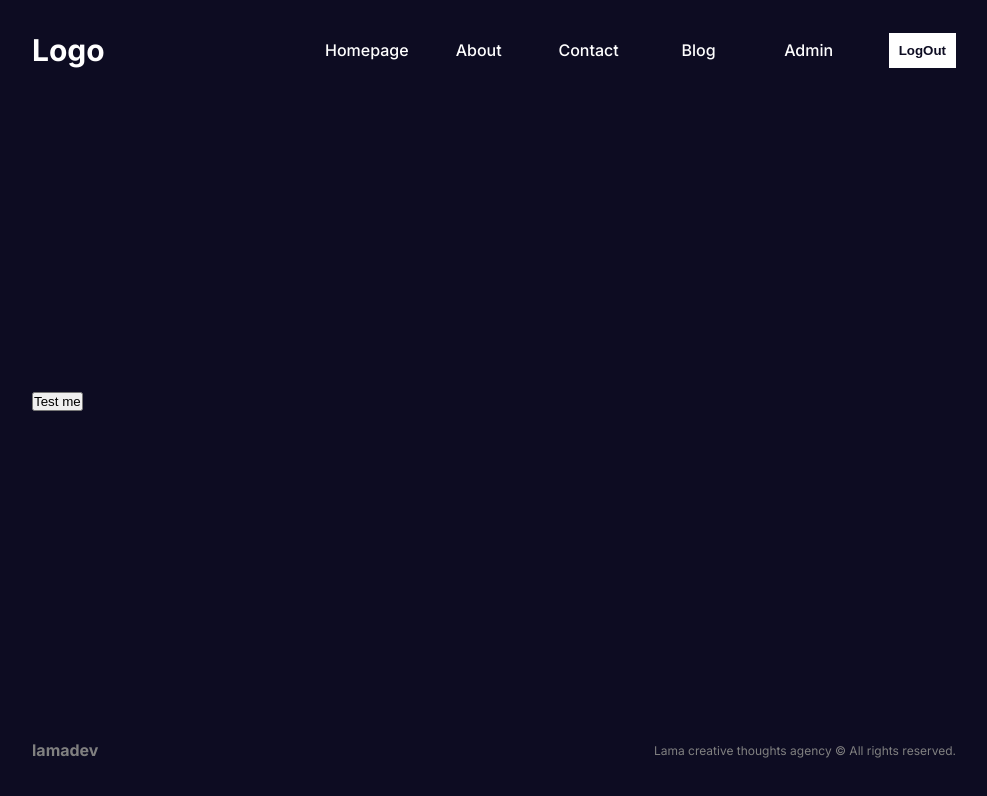
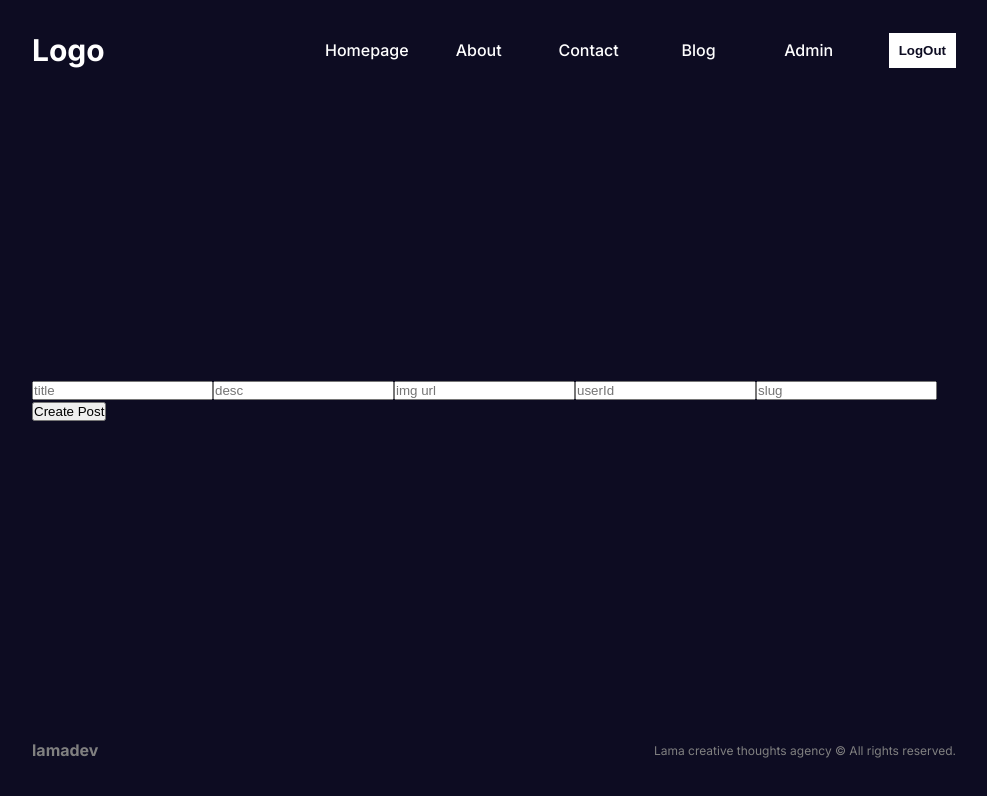
Before and after one commit to DHARAKA-METH/Next_Js_Project, a Next.js app: page /serverActionTetst in a window 1280 px wide. Shown: the top 796 px of the page, without its empty margins (146-1133 px from the left). Built offline with nearby package versions, Linux system fonts and the light colour scheme.

Commit message:
get  data as props

```diff
--- a/src/app/serverActionTetst/page.js
+++ b/src/app/serverActionTetst/page.js
@@ -1,14 +1,19 @@
-import { sayhellow } from '@/lib/action'
-import React from 'react'
+import { formData } from "@/lib/action";
+import React from "react";
 
 const ServerActionTest = () => {
   return (
     <div>
-      <form action={sayhellow}>
-<button>Test me</button>
+      <form action={formData}>
+        <input type="text" placeholder="title" name="title" />
+        <input type="text" placeholder="desc" name="desc" />
+        <input type="text" placeholder="img url" name="img" />
+        <input type="text" placeholder="userId" name="userId" />
+        <input type="text" placeholder="slug" name="slug" />
+        <button> Create Post</button>
       </form>
     </div>
-  )
-}
+  );
+};
 
-export default ServerActionTest
+export default ServerActionTest;
--- a/src/lib/action.js
+++ b/src/lib/action.js
@@ -1,4 +1,5 @@
-export const sayhellow =async()=>{
-    "use server"
-    console.log("hellow")
-}
+"use server";
+export const formData = async (formData) => {
+  const { title, desc, img, userId, slug } = Object.fromEntries(formData);
+  console.log(title, desc, img, userId, slug);
+};
```
